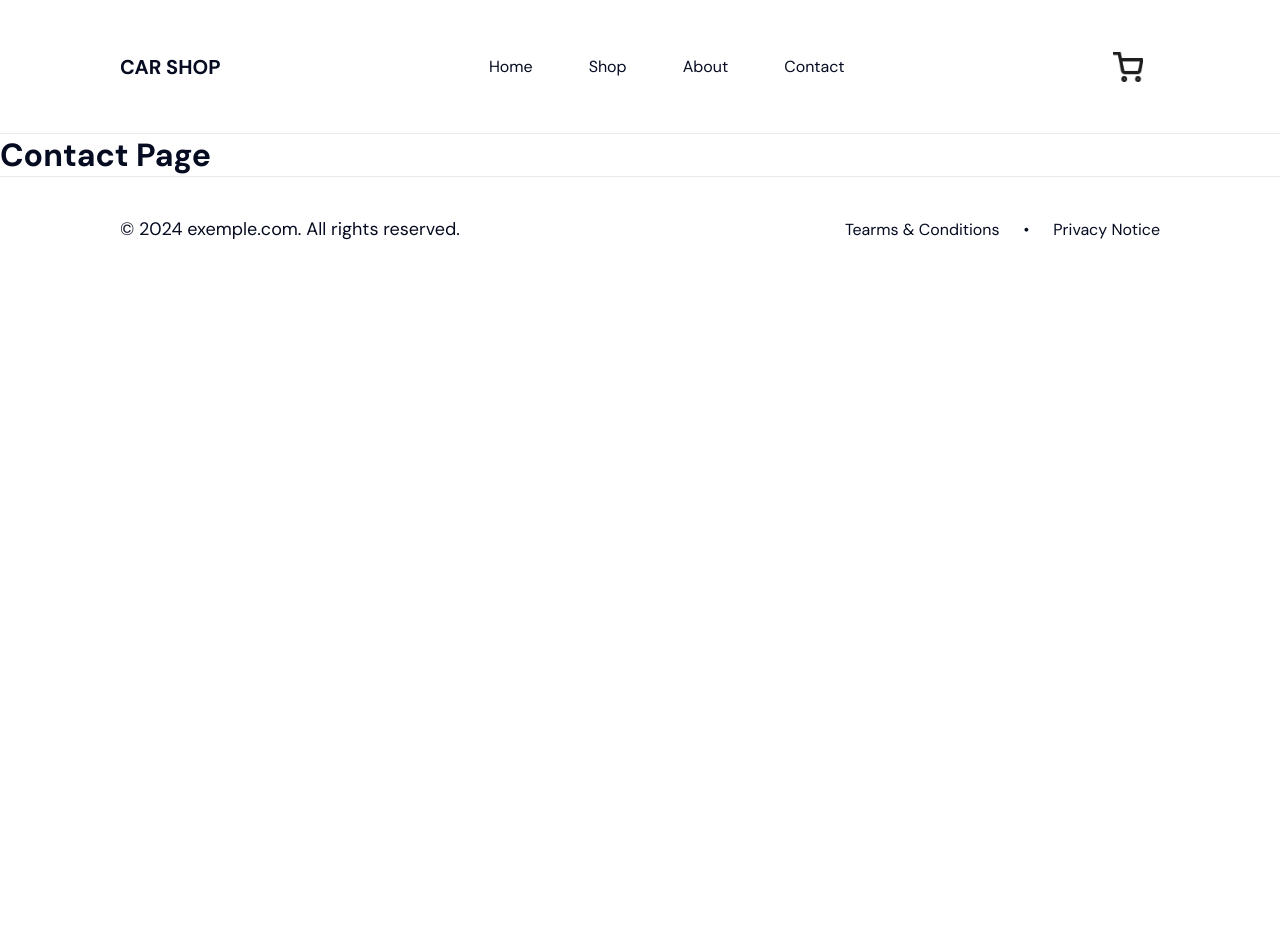
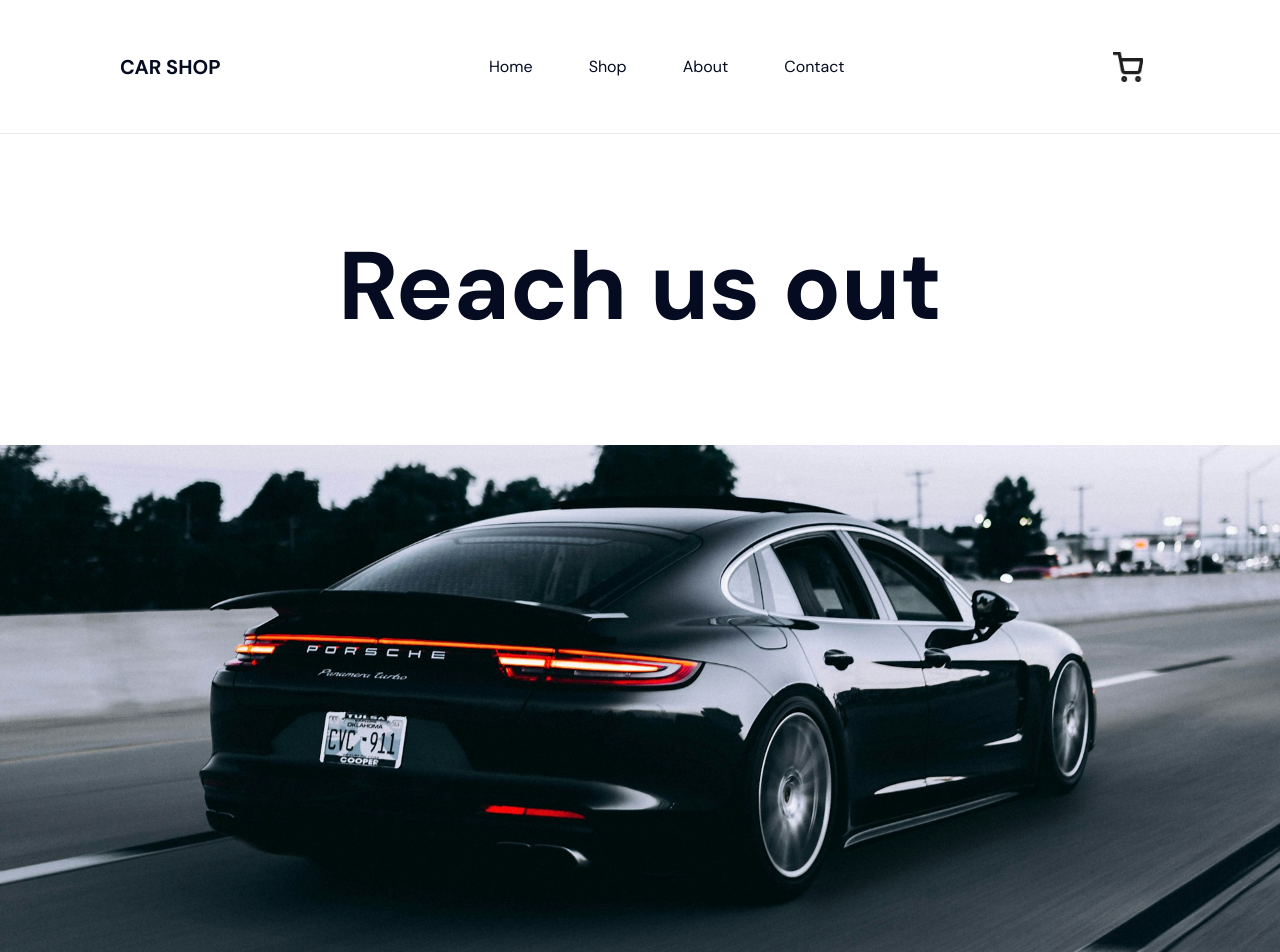
Before and after one commit to FrontendDevSs/Car_shop_react, a React (Vite) app: page /contact in a window 1280 px wide. Shown: the top 952 px of the page. Before the commit the page ends 800 px from the top, so only its background shows below. Built offline with nearby package versions, Linux system fonts and the light colour scheme; no server answers.

Commit message:
04-Contact-and-about-page feat:implement about and contact pages

```diff
--- a/src/App.jsx
+++ b/src/App.jsx
@@ -1,8 +1,8 @@
 import Navbar from "./components/layout/Navbar/Navbar";
 import HomePage from "./pages/Home/HomePage";
 import Shop from "./pages/Shop/Shop";
-import About from "./pages/About";
-import Contact from "./pages/Contact";
+import About from "./pages/About/About";
+import Contact from "./pages/Contact/Contact";
 import Cart from "./pages/Cart";
 import Footer from "./components/layout/Footer/Footer";
 import { BrowserRouter, Routes, Route } from "react-router-dom";
--- a/src/components/layout/Navbar/Navbar.jsx
+++ b/src/components/layout/Navbar/Navbar.jsx
@@ -1,7 +1,7 @@
 import shopingCartIcon from "../../../assets/icons/shopingCart.png";
 import { Link } from "react-router-dom";
 import menuIcon from "../../../assets/icons/menu.png";
-import { useState, useEffect } from "react";
+import { useState } from "react";
 import closeIcon from "../../../assets/icons/close.png";
 import "./navbar.scss";
 
--- a/src/pages/About.jsx
+++ /dev/null
@@ -1,7 +0,0 @@
-function About() {
-    return(
-        <h1>About Page</h1>
-    )
-}
-
-export default About
--- /dev/null
+++ b/src/pages/About/About.jsx
@@ -0,0 +1,21 @@
+import aboutImg from "../../assets/icons/aboutImg.png";
+import Newsletter from "../../components/layout/Newsletter/Newsletter";
+import WhyChooseUs from "../../components/layout/WhyChooseUs/WhyChooseUs";
+import "./about.scss";
+
+function About() {
+  return (
+    <>
+      <h1 className="about-contact-title">About us</h1>
+      <img
+        className="about-contact-img"
+        src={aboutImg}
+        alt="About Page Image"
+      />
+      <WhyChooseUs />
+      <Newsletter />
+    </>
+  );
+}
+
+export default About;
--- /dev/null
+++ b/src/pages/About/about.scss
@@ -0,0 +1,32 @@
+@import "../../styles/mixins";
+
+.about-contact-title {
+  text-align: center;
+  font-size: 6rem;
+  margin-top: 90px;
+  margin-bottom: 96px;
+}
+
+.about-contact-img {
+  margin-bottom: 143px;
+}
+
+@include tablet {
+  .about-contact-title {
+    font-size: 4rem;
+    margin-top: 50px;
+    margin-bottom: 50px;
+  }
+
+  .about-contact-img {
+    margin-bottom: 50px;
+  }
+}
+
+@include mobile {
+  .about-contact-title {
+    font-size: 2.5rem;
+    margin-top: 40px;
+    margin-bottom: 40px;
+  }
+}
--- a/src/pages/Contact.jsx
+++ /dev/null
@@ -1,8 +0,0 @@
-function Contact() {
-    return(
-        <h1>Contact Page</h1>
-    )
-}
-
-
-export default Contact
--- /dev/null
+++ b/src/pages/Contact/Contact.jsx
@@ -0,0 +1,20 @@
+import contactImg from "../../assets/icons/contactImg.png";
+import Newsletter from "../../components/layout/Newsletter/Newsletter";
+import WhyChooseUs from "../../components/layout/WhyChooseUs/WhyChooseUs";
+
+function About() {
+  return (
+    <>
+      <h1 className="about-contact-title">Reach us out</h1>
+      <img
+        className="about-contact-img"
+        src={contactImg}
+        alt="Contact Page Image"
+      />
+      <WhyChooseUs />
+      <Newsletter />
+    </>
+  );
+}
+
+export default About;
--- /dev/null
+++ b/src/pages/Contact/contact.scss
@@ -0,0 +1,32 @@
+@import "../../styles/mixins";
+
+.about-contact-title {
+  text-align: center;
+  font-size: 6rem;
+  margin-top: 90px;
+  margin-bottom: 96px;
+}
+
+.about-contact-img {
+  margin-bottom: 143px;
+}
+
+@include tablet {
+  .about-contact-title {
+    font-size: 4rem;
+    margin-top: 50px;
+    margin-bottom: 50px;
+  }
+
+  .about-contact-img {
+    margin-bottom: 50px;
+  }
+}
+
+@include mobile {
+  .about-contact-title {
+    font-size: 2.5rem;
+    margin-top: 40px;
+    margin-bottom: 40px;
+  }
+}
```
Also changed, not shown: src/assets/icons/contactImg.png (added), 1 other file (tests, documents, lock files or other folders).
